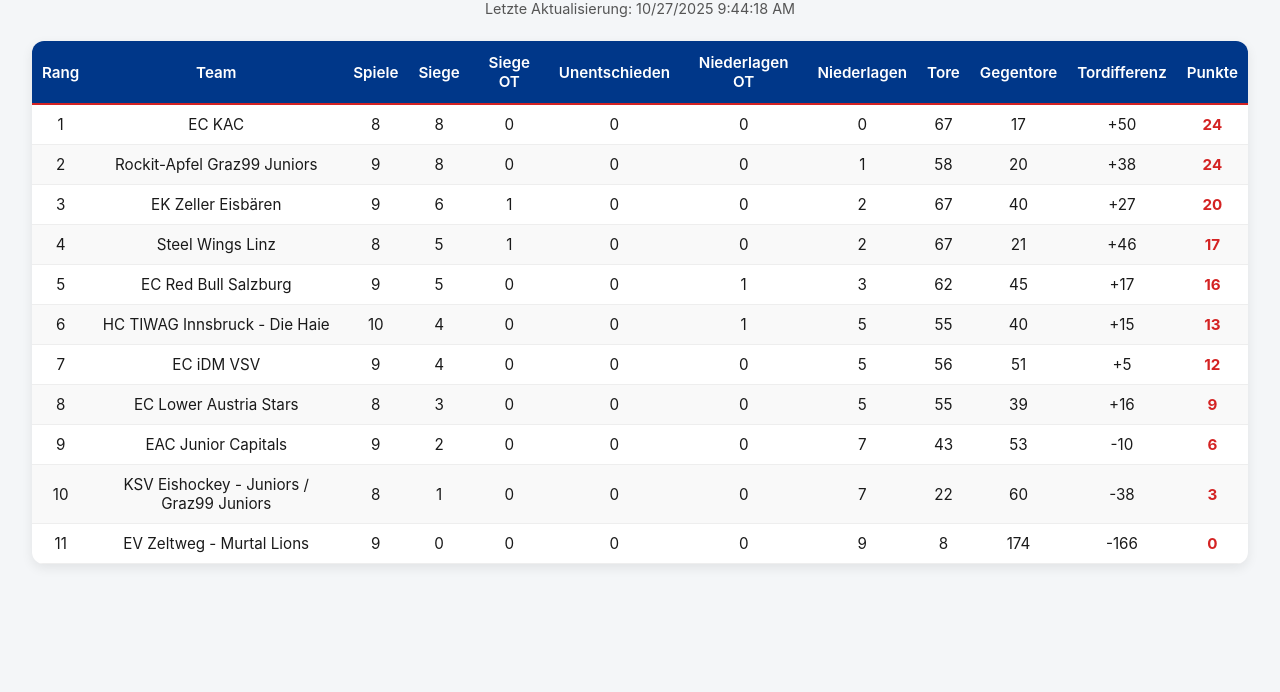
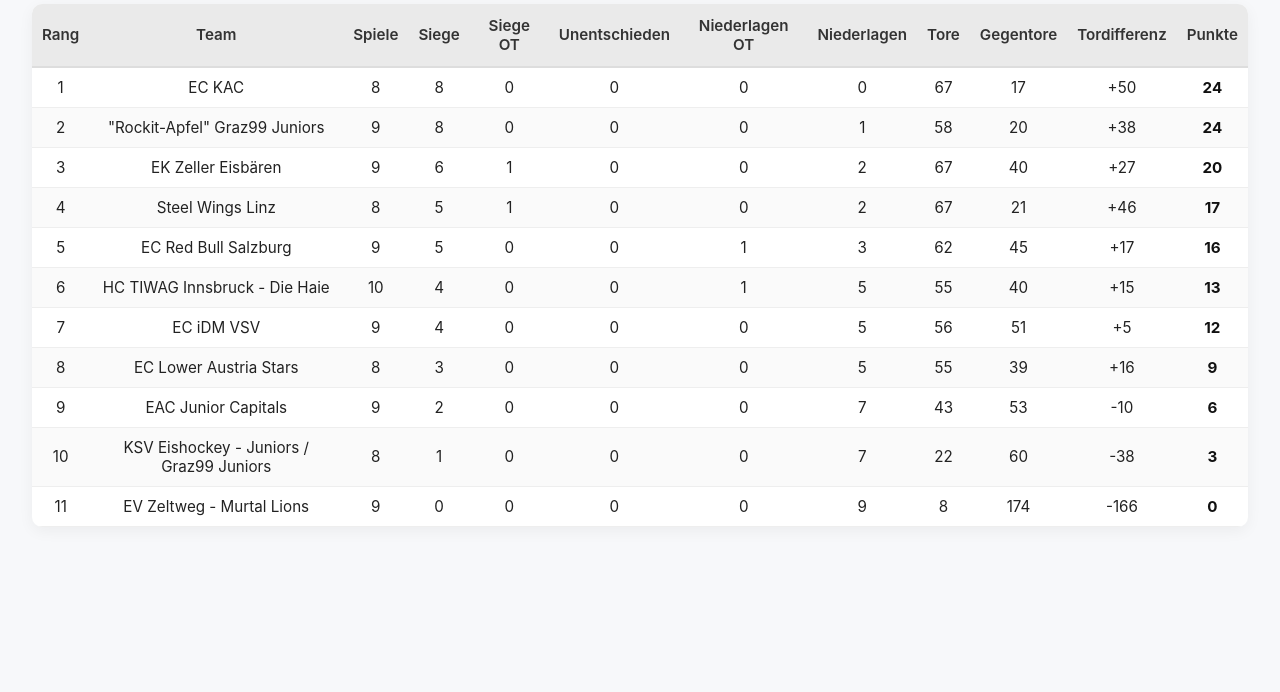
Before and after one commit to officehcijuniors-arch/TEST, a plain HTML site: page index.html in a window 1280 px wide. Shown: the part 108-800 px from the top of the page. Drawn offline with Linux system fonts and the light colour scheme.

Commit message:
Update index.html

```diff
--- a/index.html
+++ b/index.html
@@ -8,25 +8,18 @@
   /* ===== Grunddesign ===== */
   body {
     font-family: "Inter", Arial, sans-serif;
-    background: #f4f6f8;
+    background: #f7f8fa;
     margin: 0;
     padding: 2rem;
-    color: #1a1a1a;
+    color: #222;
   }
 
   h1 {
     font-size: 2rem;
     font-weight: 700;
     text-align: center;
-    color: #003789; /* CI-Blau */
-    margin-bottom: 1rem;
-  }
-
-  .update-info {
-    text-align: center;
-    margin-bottom: 1.5rem;
-    font-size: 0.9rem;
-    color: #555;
+    color: #1a1a1a;
+    margin-bottom: 1.2rem;
   }
 
   /* ===== Tabellen-Layout ===== */
@@ -34,14 +27,13 @@
     width: 100%;
     border-collapse: collapse;
     background: #fff;
-    border-radius: 12px;
+    border-radius: 10px;
     overflow: hidden;
-    box-shadow: 0 4px 12px rgba(0,0,0,0.08);
+    box-shadow: 0 4px 15px rgba(0,0,0,0.05);
   }
 
   thead {
-    background: #003789; /* CI-Blau */
-    color: #fff;
+    background: #eaeaea;
   }
 
   th {
@@ -49,7 +41,8 @@
     padding: 12px 10px;
     text-align: center;
     font-size: 0.95rem;
-    border-bottom: 2px solid #d42323; /* CI-Rot Akzent */
+    color: #333;
+    border-bottom: 2px solid #ddd;
   }
 
   td {
@@ -60,27 +53,33 @@
   }
 
   tbody tr:nth-child(even) {
-    background: #f9f9f9;
+    background: #fafafa;
   }
 
   tbody tr:hover {
-    background: #f0f4f8; /* dezente Hover-Farbe */
+    background: #f0f3f8;
+    transition: background 0.3s ease;
   }
 
   .punkte {
     font-weight: 700;
-    color: #d42323; /* CI-Rot hervorheben */
+    color: #111;
   }
 
-  /* ===== Responsive ===== */
+  /* ===== Responsive Design ===== */
   @media (max-width: 768px) {
-    table, thead, tbody, th, td, tr { display: block; }
-    thead { display: none; }
+    table, thead, tbody, th, td, tr {
+      display: block;
+    }
+    thead {
+      display: none;
+    }
     tr {
       background: #fff;
       margin-bottom: 1rem;
-      border-radius: 10px;
+      border-radius: 8px;
       box-shadow: 0 2px 6px rgba(0,0,0,0.05);
+      overflow: hidden;
       padding: 0.5rem;
     }
     td {
@@ -90,7 +89,9 @@
       border: none;
       border-bottom: 1px solid #f0f0f0;
     }
-    td:last-child { border-bottom: none; }
+    td:last-child {
+      border-bottom: none;
+    }
     td::before {
       content: attr(data-label);
       font-weight: 600;
@@ -102,7 +103,6 @@
 <body>
 
 <h1>U13-Tabelle – HC Innsbruck</h1>
-<div class="update-info" id="lastUpdate">Letzte Aktualisierung: --</div>
 
 <table>
   <thead>
@@ -125,12 +125,15 @@
 </table>
 
 <script>
+// Konfiguration
+const manualUpdate = false;
+
 // Backup-Daten
 let jsonData = {
   "data": {
     "rows": [
       {"tableRank":1,"teamLongname":"EC KAC","gamesPlayed":8,"gamesWon":8,"gamesWonInOt":0,"gamesTied":0,"gamesLostInOt":0,"gamesLost":0,"goalsFor":67,"goalsAgainst":17,"goalDifference":"+50","points":24},
-      {"tableRank":2,"teamLongname":"Rockit-Apfel Graz99 Juniors","gamesPlayed":9,"gamesWon":8,"gamesWonInOt":0,"gamesTied":0,"gamesLostInOt":0,"gamesLost":1,"goalsFor":58,"goalsAgainst":20,"goalDifference":"+38","points":24},
+      {"tableRank":2,"teamLongname":"\"Rockit-Apfel\" Graz99 Juniors","gamesPlayed":9,"gamesWon":8,"gamesWonInOt":0,"gamesTied":0,"gamesLostInOt":0,"gamesLost":1,"goalsFor":58,"goalsAgainst":20,"goalDifference":"+38","points":24},
       {"tableRank":3,"teamLongname":"EK Zeller Eisbären","gamesPlayed":9,"gamesWon":6,"gamesWonInOt":1,"gamesTied":0,"gamesLostInOt":0,"gamesLost":2,"goalsFor":67,"goalsAgainst":40,"goalDifference":"+27","points":20},
       {"tableRank":4,"teamLongname":"Steel Wings Linz","gamesPlayed":8,"gamesWon":5,"gamesWonInOt":1,"gamesTied":0,"gamesLostInOt":0,"gamesLost":2,"goalsFor":67,"goalsAgainst":21,"goalDifference":"+46","points":17},
       {"tableRank":5,"teamLongname":"EC Red Bull Salzburg","gamesPlayed":9,"gamesWon":5,"gamesWonInOt":0,"gamesTied":0,"gamesLostInOt":1,"gamesLost":3,"goalsFor":62,"goalsAgainst":45,"goalDifference":"+17","points":16},
@@ -144,8 +147,33 @@ let jsonData = {
   }
 };
 
+// API-Abruf
+async function fetchAktuelleDaten() {
+  try {
+    const url = "https://api.hockeydata.net/data/ebel/Standings?callback=?&apiKey=738aba5a0c15ea7da496e1cda6922ff1&lang=en&referer=www.hcinnsbruck.at&divisionId=oehv-u13-gd";
+    const res = await fetch(url);
+    const text = await res.text();
+    const match = text.match(/\((.*)\)/s);
+    if (!match) throw new Error("Keine JSON gefunden");
+    jsonData = JSON.parse(match[1]);
+    console.log("✅ API-Daten geladen");
+  } catch (err) {
+    console.error("❌ Fehler beim Laden der API:", err);
+  }
+}
+
 // Tabelle aufbauen
-function renderTabelle() {
+async function renderTabelle() {
+  const jetzt = new Date();
+  const tag = jetzt.getDay();
+  const stunde = jetzt.getHours();
+  const minute = jetzt.getMinutes();
+  const istAutoUpdateZeit = (tag === 1 && stunde === 10 && minute === 0);
+
+  if (manualUpdate || istAutoUpdateZeit) {
+    await fetchAktuelleDaten();
+  }
+
   const tbody = document.getElementById("tabelle");
   tbody.innerHTML = "";
 
@@ -168,11 +196,6 @@ function renderTabelle() {
     `;
     tbody.insertAdjacentHTML("beforeend", row);
   });
-
-  // Letzte Aktualisierung anzeigen
-  const jetzt = new Date();
-  document.getElementById("lastUpdate").textContent =
-    `Letzte Aktualisierung: ${jetzt.toLocaleDateString()} ${jetzt.toLocaleTimeString()}`;
 }
 
 // Initialisierung
```
